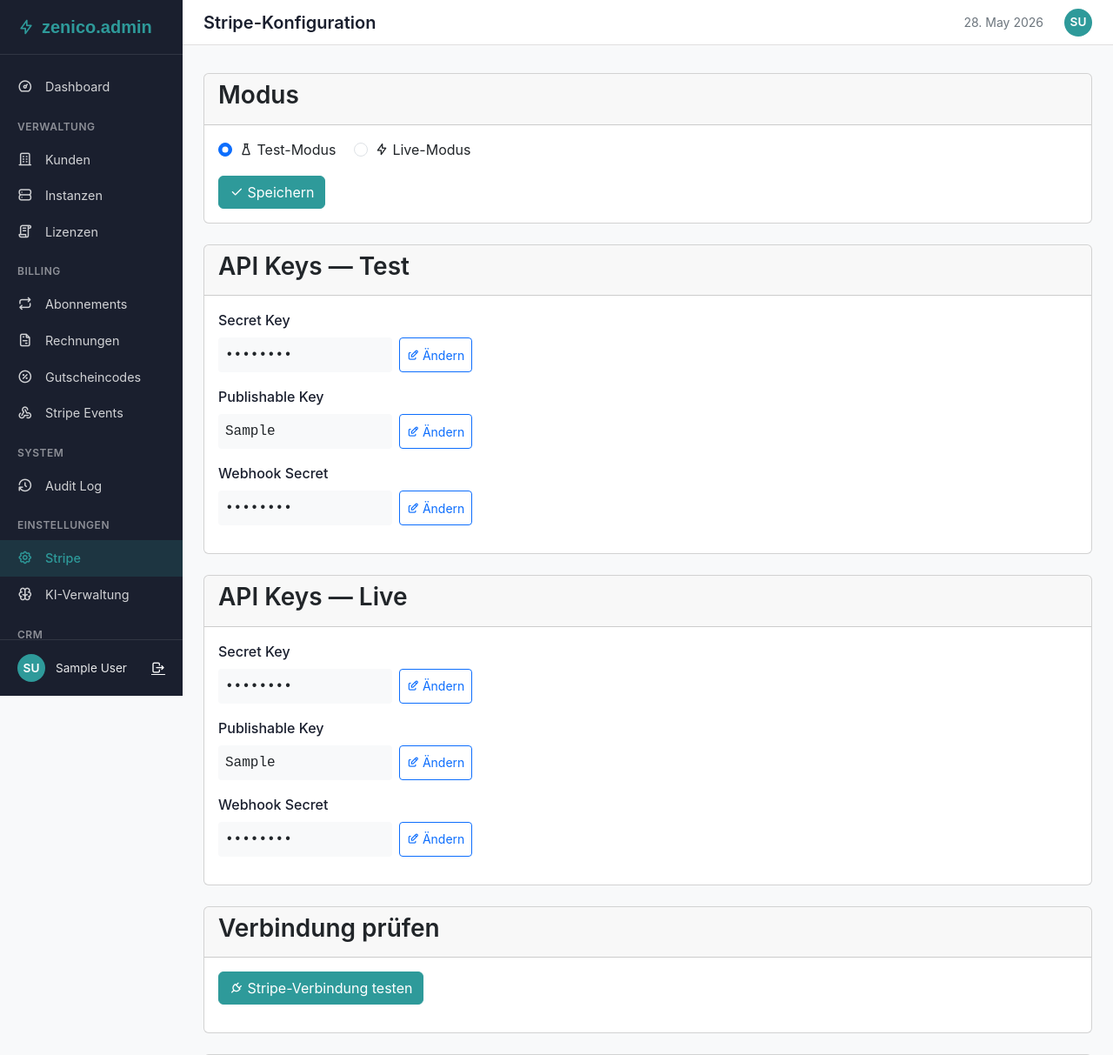
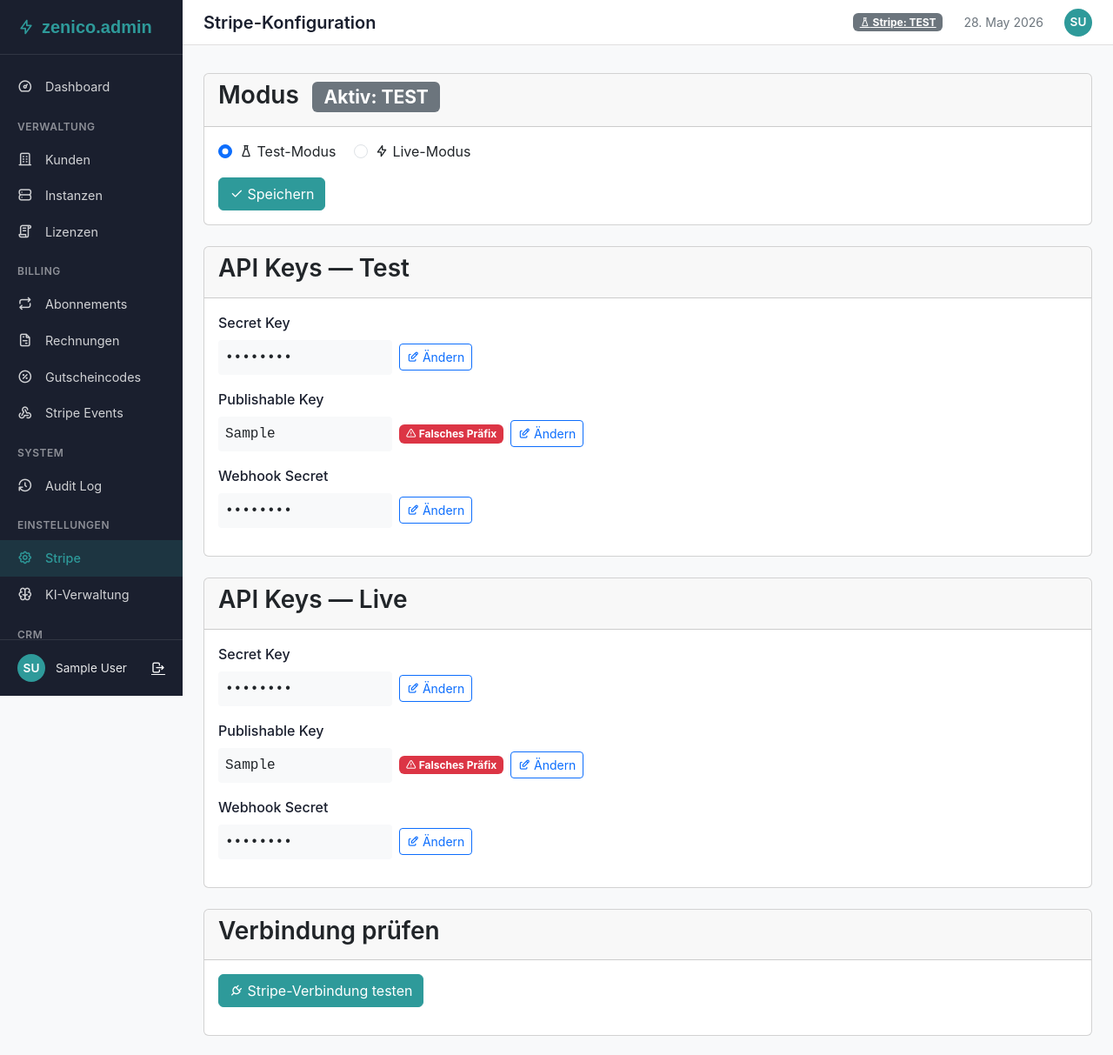
Before and after one commit to gdsanger/Zenico.admin, a Django app: page /settings/stripe/ in a window 1280 px wide. Shown: the top 1213 px of the page at 87% size. Run offline with Django 5.2, Linux system fonts and the light colour scheme; a user stored in the database is signed in; tables that the repository leaves empty hold one stand-in row (values such as "Sample post"); parts of the project's set-up code (start-up, migrations or seed data) failed here and were passed over; some libraries are stand-ins or nearby versions.

Commit message:
fix: reject mismatched Stripe key prefixes and surface active mode
StripeConfig now validates that test_secret_key/test_publishable_key/
test_webhook_secret start with sk_test_/pk_test_/whsec_ (and the live
equivalents with sk_live_/pk_live_/whsec_) before saving, so a live key
pasted into a test field is rejected instead of silently firing real
charges in "test mode". Existing mismatched data already stored is
flagged via key_prefix_warnings() and shown as a badge in the Stripe
settings UI.

The active mode (test/live) is now shown sitewide via a topbar badge
and prominently on the config and plan-wiring screens, along with a
documented rule that stripe_price_id_* on Plan is per-mode and must be
re-checked after switching StripeConfig.mode.

```diff
--- a/customers/models.py
+++ b/customers/models.py
@@ -73,6 +73,11 @@ class Plan(models.Model):
         default=False,
         verbose_name='AI addon available'
     )
+    # Single-set, not a test/live pair: Stripe products/prices are separate
+    # objects per mode (StripeConfig.mode), so a given ID here is only valid
+    # for whichever mode it was wired under. Switching StripeConfig.mode
+    # test<->live does NOT repoint these — re-check/re-wire via the
+    # Plan-Verdrahtung screen after every mode switch (see #912).
     stripe_product_id = models.CharField(
         max_length=255,
         blank=True,
--- a/templates/base.html
+++ b/templates/base.html
@@ -149,6 +149,13 @@
             <h1 class="topbar-title">{% block page_title %}Dashboard{% endblock %}</h1>
 
             <div class="topbar-actions">
+                {% if stripe_active_mode %}
+                <a href="{% url 'ui:stripe_config' %}" class="badge {% if stripe_active_mode == 'live' %}bg-danger{% else %}bg-secondary{% endif %}" title="Aktiver Stripe-Modus">
+                    <i class="ti {% if stripe_active_mode == 'live' %}ti-bolt{% else %}ti-flask{% endif %}"></i>
+                    Stripe: {{ stripe_active_mode|upper }}
+                </a>
+                {% endif %}
+
                 <div class="topbar-date">
                     {% now "d. F Y" %}
                 </div>
--- a/templates/ui/settings/stripe.html
+++ b/templates/ui/settings/stripe.html
@@ -27,7 +27,12 @@
         <!-- Mode Selection -->
         <div class="card mb-4">
             <div class="card-header">
-                <h3 class="card-title">Modus</h3>
+                <h3 class="card-title">
+                    Modus
+                    <span class="badge {% if mode == 'live' %}bg-danger{% else %}bg-secondary{% endif %} ms-2">
+                        Aktiv: {{ mode|upper }}
+                    </span>
+                </h3>
             </div>
             <div class="card-body">
                 <form method="post" action="{% url 'ui:stripe_config_save' %}" id="mode-form">
@@ -51,6 +56,13 @@
                         <i class="ti ti-alert-triangle"></i> <strong>Live-Modus aktiv</strong> — Echte Zahlungen werden verarbeitet
                     </div>
                     {% endif %}
+                    <div class="alert alert-info">
+                        <i class="ti ti-info-circle"></i>
+                        Stripe-Preise (<code>stripe_price_id_*</code>) sind pro Modus getrennt hinterlegt.
+                        Beim Wechsel zwischen Test- und Live-Modus muss die
+                        <a href="{% url 'ui:stripe_plan_wiring' %}">Plan-Verdrahtung</a> für den neuen Modus geprüft
+                        und ggf. neu gesetzt werden.
+                    </div>
                     <button type="submit" class="btn btn-primary">
                         <i class="ti ti-check"></i> Speichern
                     </button>
@@ -66,8 +78,13 @@
             <div class="card-body">
                 <div class="mb-3">
                     <label class="form-label">Secret Key</label>
-                    <div class="d-flex gap-2">
+                    <div class="d-flex gap-2 align-items-center">
                         <span class="key-display">{{ test_secret_key_masked }}</span>
+                        {% if key_prefix_warnings.test_secret_key %}
+                        <span class="badge bg-danger" title="{{ key_prefix_warnings.test_secret_key }}">
+                            <i class="ti ti-alert-triangle"></i> Falsches Präfix
+                        </span>
+                        {% endif %}
                         <button type="button" class="btn btn-sm btn-outline-primary" onclick="editKey('test_secret')">
                             <i class="ti ti-edit"></i> Ändern
                         </button>
@@ -85,8 +102,13 @@
 
                 <div class="mb-3">
                     <label class="form-label">Publishable Key</label>
-                    <div class="d-flex gap-2">
+                    <div class="d-flex gap-2 align-items-center">
                         <span class="key-display">{{ test_publishable_key|default:"Nicht konfiguriert" }}</span>
+                        {% if key_prefix_warnings.test_publishable_key %}
+                        <span class="badge bg-danger" title="{{ key_prefix_warnings.test_publishable_key }}">
+                            <i class="ti ti-alert-triangle"></i> Falsches Präfix
+                        </span>
+                        {% endif %}
                         <button type="button" class="btn btn-sm btn-outline-primary" onclick="editKey('test_pub')">
                             <i class="ti ti-edit"></i> Ändern
                         </button>
@@ -104,8 +126,13 @@
 
                 <div class="mb-3">
                     <label class="form-label">Webhook Secret</label>
-                    <div class="d-flex gap-2">
+                    <div class="d-flex gap-2 align-items-center">
                         <span class="key-display">{{ test_webhook_secret_masked }}</span>
+                        {% if key_prefix_warnings.test_webhook_secret %}
+                        <span class="badge bg-danger" title="{{ key_prefix_warnings.test_webhook_secret }}">
+                            <i class="ti ti-alert-triangle"></i> Falsches Präfix
+                        </span>
+                        {% endif %}
                         <button type="button" class="btn btn-sm btn-outline-primary" onclick="editKey('test_webhook')">
                             <i class="ti ti-edit"></i> Ändern
                         </button>
@@ -131,8 +158,13 @@
             <div class="card-body">
                 <div class="mb-3">
                     <label class="form-label">Secret Key</label>
-                    <div class="d-flex gap-2">
+                    <div class="d-flex gap-2 align-items-center">
                         <span class="key-display">{{ live_secret_key_masked }}</span>
+                        {% if key_prefix_warnings.live_secret_key %}
+                        <span class="badge bg-danger" title="{{ key_prefix_warnings.live_secret_key }}">
+                            <i class="ti ti-alert-triangle"></i> Falsches Präfix
+                        </span>
+                        {% endif %}
                         <button type="button" class="btn btn-sm btn-outline-primary" onclick="editKey('live_secret')">
                             <i class="ti ti-edit"></i> Ändern
                         </button>
@@ -150,8 +182,13 @@
 
                 <div class="mb-3">
                     <label class="form-label">Publishable Key</label>
-                    <div class="d-flex gap-2">
+                    <div class="d-flex gap-2 align-items-center">
                         <span class="key-display">{{ live_publishable_key|default:"Nicht konfiguriert" }}</span>
+                        {% if key_prefix_warnings.live_publishable_key %}
+                        <span class="badge bg-danger" title="{{ key_prefix_warnings.live_publishable_key }}">
+                            <i class="ti ti-alert-triangle"></i> Falsches Präfix
+                        </span>
+                        {% endif %}
                         <button type="button" class="btn btn-sm btn-outline-primary" onclick="editKey('live_pub')">
                             <i class="ti ti-edit"></i> Ändern
                         </button>
@@ -169,8 +206,13 @@
 
                 <div class="mb-3">
                     <label class="form-label">Webhook Secret</label>
-                    <div class="d-flex gap-2">
+                    <div class="d-flex gap-2 align-items-center">
                         <span class="key-display">{{ live_webhook_secret_masked }}</span>
+                        {% if key_prefix_warnings.live_webhook_secret %}
+                        <span class="badge bg-danger" title="{{ key_prefix_warnings.live_webhook_secret }}">
+                            <i class="ti ti-alert-triangle"></i> Falsches Präfix
+                        </span>
+                        {% endif %}
                         <button type="button" class="btn btn-sm btn-outline-primary" onclick="editKey('live_webhook')">
                             <i class="ti ti-edit"></i> Ändern
                         </button>
--- a/ui/context_processors.py
+++ b/ui/context_processors.py
@@ -34,3 +34,17 @@ def pending_education_count(request):
         count = 0
 
     return {'pending_education_count': count}
+
+
+def stripe_active_mode(request):
+    """
+    Context processor exposing the active Stripe mode (test/live) sitewide, so
+    "I thought I was in test mode" can't happen silently (see #912).
+    """
+    if request.user.is_authenticated and request.user.role in ['superadmin', 'billing']:
+        from billing.models import StripeConfig
+        mode = StripeConfig.get().mode
+    else:
+        mode = None
+
+    return {'stripe_active_mode': mode}
--- a/ui/views/settings.py
+++ b/ui/views/settings.py
@@ -11,6 +11,7 @@ from django.views.generic import TemplateView
 from django.http import JsonResponse
 from django.views.decorators.http import require_http_methods
 from django.shortcuts import render
+from django.core.exceptions import ValidationError
 
 from billing.models import StripeConfig
 from billing.stripe_import import StripeImportService
@@ -50,6 +51,7 @@ class StripeConfigView(TemplateView):
 
         context['mode'] = config.mode
         context['is_configured'] = config.is_configured
+        context['key_prefix_warnings'] = config.key_prefix_warnings()
 
         return context
 
@@ -64,6 +66,10 @@ class StripePlanWiringView(TemplateView):
 
     def get_context_data(self, **kwargs):
         context = super().get_context_data(**kwargs)
+
+        # Wiring is always against the currently active mode's Stripe account —
+        # switching modes later requires re-checking/re-wiring prices (see #912).
+        context['mode'] = StripeConfig.get().mode
 
         # Get all plans
         plans = Plan.objects.all().order_by('name')
@@ -126,7 +132,7 @@ def stripe_config_save(request):
 
         test_publishable = request.POST.get('test_publishable_key', '').strip()
         if test_publishable:
-            config.test_publishable_key = test_publishable
+            config.set_test_publishable_key(test_publishable)
 
         test_webhook = request.POST.get('test_webhook_secret', '').strip()
         if test_webhook:
@@ -139,7 +145,7 @@ def stripe_config_save(request):
 
         live_publishable = request.POST.get('live_publishable_key', '').strip()
         if live_publishable:
-            config.live_publishable_key = live_publishable
+            config.set_live_publishable_key(live_publishable)
 
         live_webhook = request.POST.get('live_webhook_secret', '').strip()
         if live_webhook:
@@ -153,6 +159,13 @@ def stripe_config_save(request):
             'success': True,
             'message': 'Konfiguration gespeichert'
         })
+
+    except ValidationError as e:
+        logger.warning(f'Stripe config validation failed: {e}')
+        return JsonResponse({
+            'success': False,
+            'error': '; '.join(e.messages)
+        }, status=400)
 
     except Exception as e:
         logger.exception(f'Failed to save Stripe config: {e}')
--- a/zenico_admin/settings/base.py
+++ b/zenico_admin/settings/base.py
@@ -83,6 +83,7 @@ TEMPLATES = [
                 'django.contrib.messages.context_processors.messages',
                 'ui.context_processors.alert_count',
                 'ui.context_processors.pending_education_count',
+                'ui.context_processors.stripe_active_mode',
             ],
         },
     },
```
Also changed, not shown: billing/models.py (+60 -4 lines), billing/tests.py (+67 -2 lines), templates/ui/settings/stripe_plans.html (+9 -0 lines).
